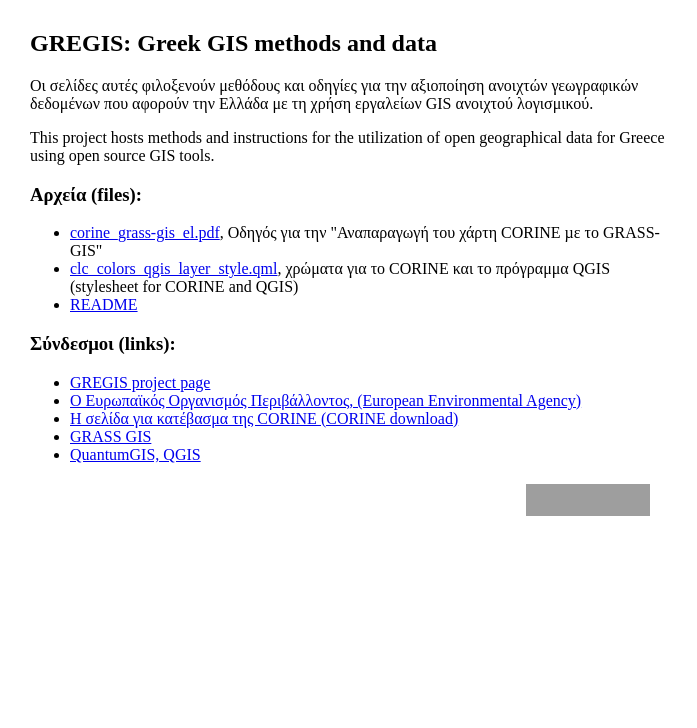
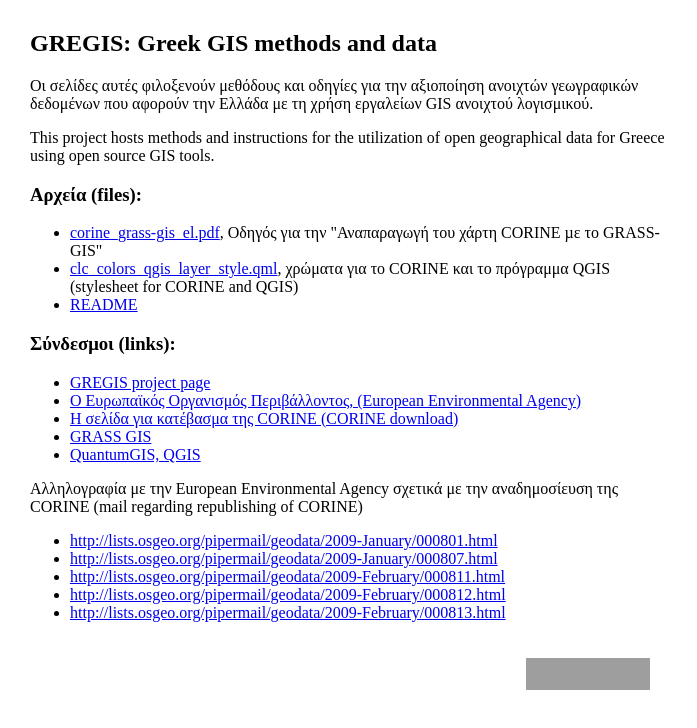
Before and after one commit to BackupTheBerlios/gregis, a plain HTML site: page index.html in a window 1280 px wide. Shown: the whole page, without its empty margins (0-697 px from the left). Drawn offline with Linux system fonts and the light colour scheme; grey boxes are pictures that could not be loaded.

Commit message:
added email corespondence for redistribution of CORINE

```diff
--- a/index.html
+++ b/index.html
@@ -32,11 +32,21 @@ body{
   </ul>
   <h3>Σύνδεσμοι (links):</h3>
   <ul>
-  <li><a href="http://developer.berlios.de/projects/gregis/">GREGIS project page</a></li>
-  <li><a href="http://www.eea.europa.eu/el">Ο Ευρωπαϊκός Οργανισμός Περιβάλλοντος, (European Environmental Agency)</a></li>
-  <li><a href="http://www.eea.europa.eu/themes/landuse/clc-download">Η σελίδα για κατέβασμα της CORINE (CORINE download)</a></li>
-  <li><a href="http://grass.itc.it/">GRASS GIS</a></li>
-  <li><a href="http://qgis.org/">QuantumGIS, QGIS</a></li>
+		<li><a href="http://developer.berlios.de/projects/gregis/">GREGIS project page</a></li>
+		<li><a href="http://www.eea.europa.eu/el">Ο Ευρωπαϊκός Οργανισμός Περιβάλλοντος, (European Environmental Agency)</a></li>
+		<li><a href="http://www.eea.europa.eu/themes/landuse/clc-download">Η σελίδα για κατέβασμα της CORINE (CORINE download)</a></li>
+		<li><a href="http://grass.itc.it/">GRASS GIS</a></li>
+		<li><a href="http://qgis.org/">QuantumGIS, QGIS</a></li>
+  </ul>
+	<span>Αλληλογραφία με την European Environmental Agency σχετικά με την αναδημοσίευση της CORINE (mail regarding republishing of CORINE)</span>
+  <ul>
+		<li><a name="i1" href="http://lists.osgeo.org/pipermail/geodata/2009-January/000801.html">http://lists.osgeo.org/pipermail/geodata/2009-January/000801.html</a></li>
+		<li><a name="i2" href="http://lists.osgeo.org/pipermail/geodata/2009-January/000807.html">http://lists.osgeo.org/pipermail/geodata/2009-January/000807.html</a></li>
+		<li><a name="i3" href="http://lists.osgeo.org/pipermail/geodata/2009-February/000811.html">http://lists.osgeo.org/pipermail/geodata/2009-February/000811.html</a></li>
+		<li><a name="i4" href="http://lists.osgeo.org/pipermail/geodata/2009-February/000812.html">http://lists.osgeo.org/pipermail/geodata/2009-February/000812.html</a></li>
+		<li><a name="i5" href="http://lists.osgeo.org/pipermail/geodata/2009-February/000813.html">http://lists.osgeo.org/pipermail/geodata/2009-February/000813.html</a></li>
+  </ul>
+	<div style="clear: both;"/>
   <p style="float:right;margin:20px;">
     <a title="BerliOS Developer" href="http://developer.berlios.de">
       <img width="124" height="32" border="0" alt="BerliOS Developer Logo" src="http://developer.berlios.de/bslogo.php?group_id=10655"/>
```
